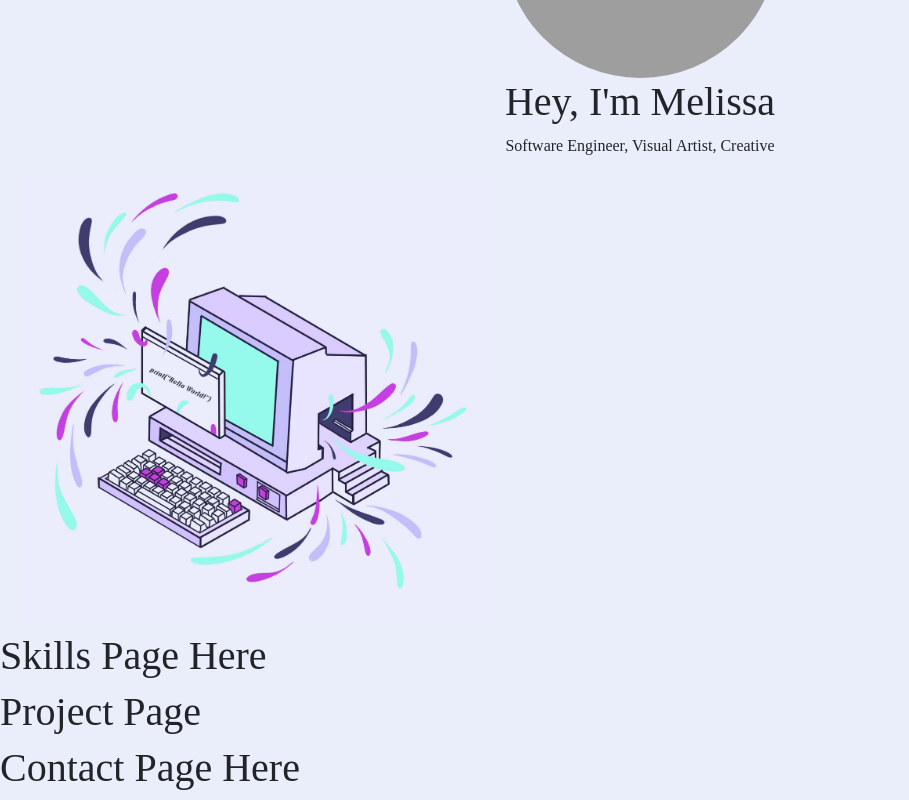
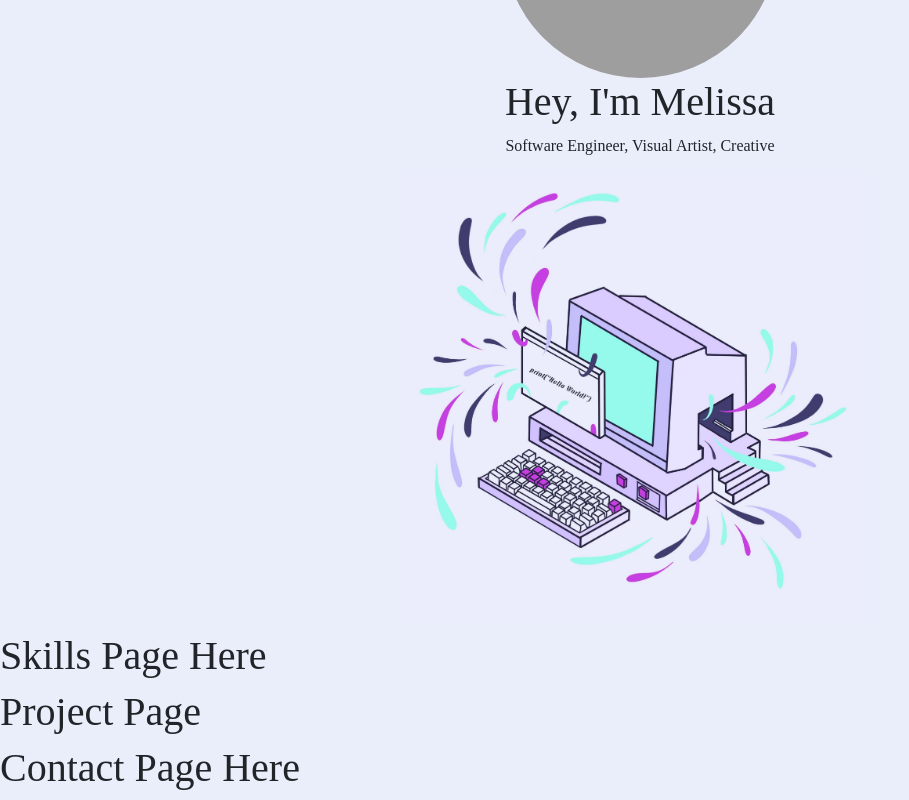
Before and after one commit to mguachun/melguachun.github.io, a React (Create React App) app: page / in a window 1280 px wide. Shown: the part 477-1277 px from the top of the page, without its empty margins (0-909 px from the left). Built offline with nearby package versions, Linux system fonts and the light colour scheme; grey boxes are pictures that could not be loaded; a web font is replaced by a local one.

Commit message:
centered main computer

```diff
--- a/src/App.css
+++ b/src/App.css
@@ -32,7 +32,7 @@ body{
 #computer{
   height: 450px;
   width: auto;
-  margin-left: 20px;
+  margin-left: 400px;
 
 }
 
```
